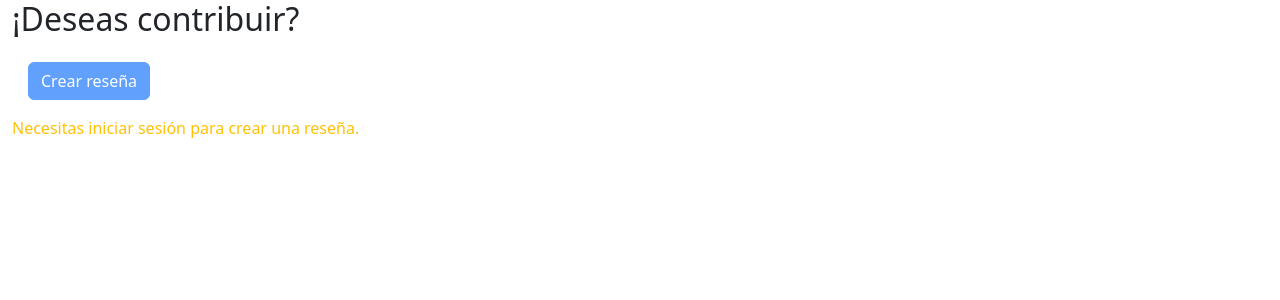
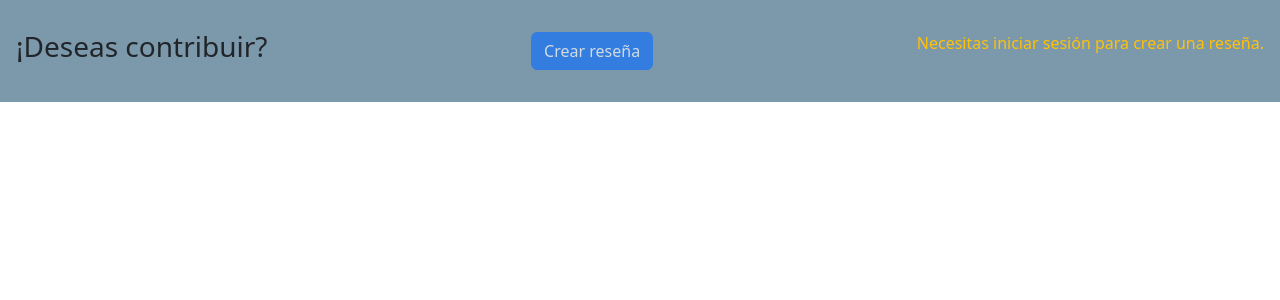
Before and after one commit to Hcatmin/FcFoods, a Django app: a page that uses foodproject/templates/crear_reseña.html in a window 1280 px wide. Shown: the top 300 px of the page. Run offline with Django 4.2, Linux system fonts and the light colour scheme; data comes from the database, SQL or seed files in the repository.

Commit message:
refactor: Se mejora el estilo de el boton para crear una reseña

```diff
--- a/foodproject/templates/crear_reseña.html
+++ b/foodproject/templates/crear_reseña.html
@@ -17,8 +17,9 @@
 
 <body>
   <main>
-    <div class="container-fluid">
-      <h2>¡Deseas contribuir?</h2>
+    <div class="bottom-0 position-sticky">
+      <div class="container-fluid d-flex justify-content-between align-items-center p-3" style="background-color: #7C99AC;">
+        <h3>¡Deseas contribuir?</h3>
         <!-- Button trigger modal -->
         {% if user.is_authenticated %}
           <button type="button" class="btn btn-primary m-3" data-bs-toggle="modal" data-bs-target="#createResena">
@@ -31,7 +32,7 @@
           <p class="fs-6 text-warning">Necesitas iniciar sesión para crear una reseña.</p>
         {% endif %}
       </div>
-
+    </div>
     <!-- Modal -->
     <div class="modal fade" id="createResena">
       <div class="modal-dialog modal-dialog-centered">
```
Lines whose indentation alone changed are shown as unchanged.
